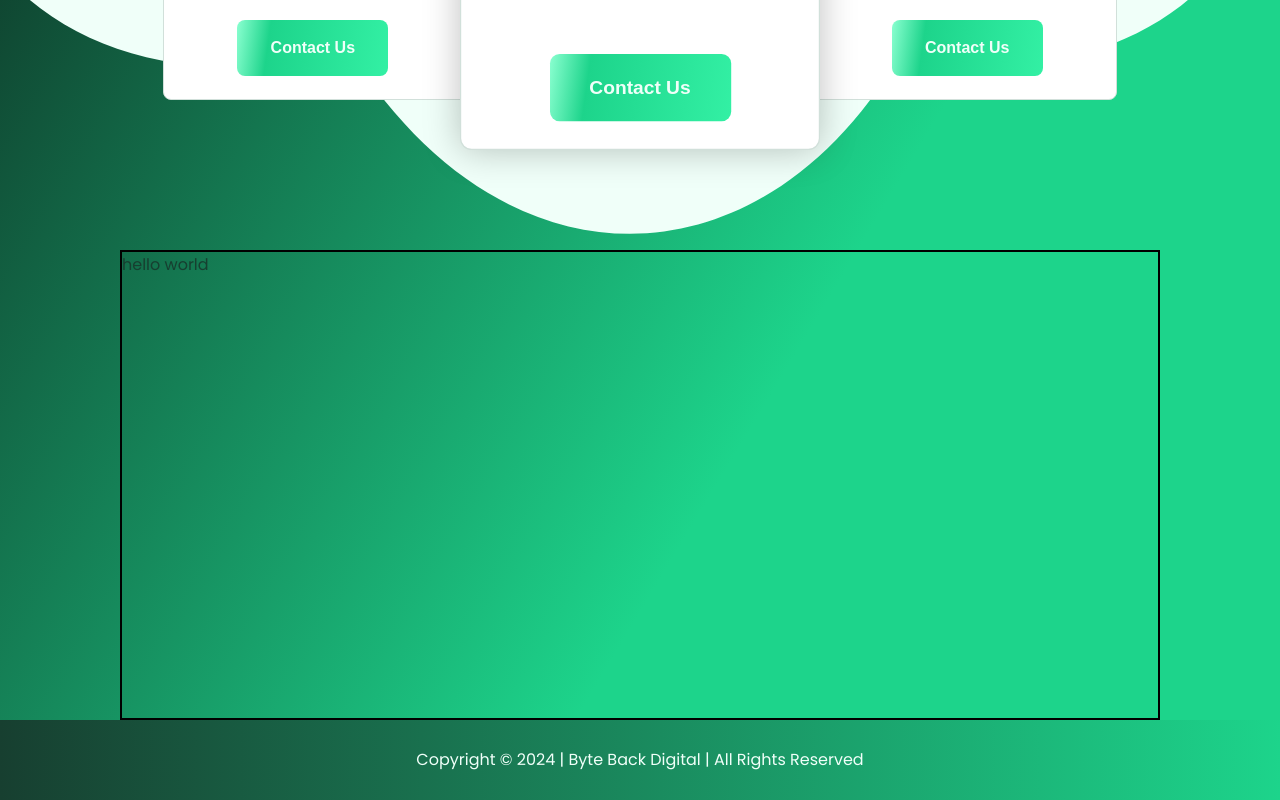
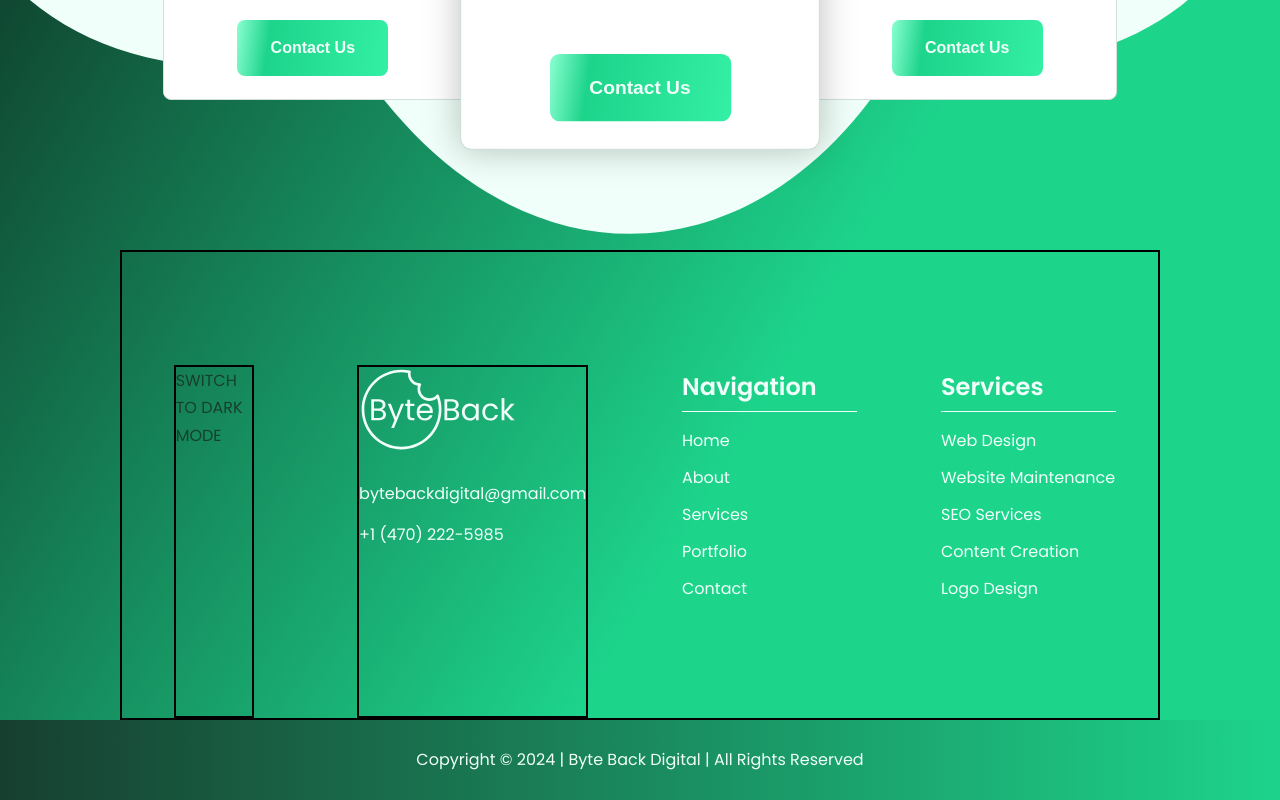
Before and after one commit to adinduokoro/Byte-Back-Digital-V2, a React (Create React App) app: page / in a window 1280 px wide. Shown: the part 5608-6408 px from the top of the page. Built offline with nearby package versions, Linux system fonts and the light colour scheme.

Commit message:
Footer Section
Footer section created. Working on the toggle switch.

```diff
--- a/src/components/footer/Footer.js
+++ b/src/components/footer/Footer.js
@@ -1,6 +1,8 @@
 import React from "react";
 import styles from "./Footer.module.css";
 import { BackgroundPieceTwo } from "../../assets/background";
+import { navLinks } from "../navigation/data";
+import Logo from "../../assets/logo";
 
 const Footer = () => {
   return (
@@ -10,7 +12,47 @@ const Footer = () => {
           <BackgroundPieceTwo />
         </div>
         <div className="container">
-          <div className={styles["footer-content"]}>hello world</div>
+          <div className={styles["footer-content"]}>
+            <div className={styles["footer-content-left"]}>
+              <div className={styles["toggle-container"]}>
+                {/* lamp */}
+                {/* switch */}
+                <p>SWITCH TO DARK MODE</p>
+              </div>
+              <div className={styles["logo-container"]}>
+                <div className={styles.logo}>
+                  <Logo />
+                </div>
+                <div className={styles["logo-contact-details"]}>
+                  <a href="">bytebackdigital@gmail.com</a>
+                  <a href="">+1 (470) 222-5985</a>
+                </div>
+              </div>
+            </div>
+            <div className={styles["footer-content-right"]}>
+              <div className={styles.navigation}>
+                <h2>Navigation</h2>
+                <div className={styles.ruler}></div>
+                <ul>
+                  {navLinks.map((link, index) => (
+                    <li key={index}>{link.name}</li>
+                  ))}
+                </ul>
+              </div>
+              <div className={styles.navigation}>
+                <h2>Services</h2>
+                <div className={styles.ruler}></div>
+                <ul>
+                  <li>Web Design</li>
+                  <li>Website Maintenance</li>
+                  <li>SEO Services</li>
+                  <li>Content Creation</li>
+                  <li>Logo Design</li>
+                </ul>
+              </div>
+            </div>
+            {/* services */}
+          </div>
         </div>
       </div>
       <div className={styles.copyright}>
--- a/src/components/footer/Footer.module.css
+++ b/src/components/footer/Footer.module.css
@@ -5,14 +5,14 @@
   margin-top: -4px;
 }
 
-.footer-container{
+.footer-container {
   position: relative;
   height: 29.375rem;
   display: flex;
   justify-content: center;
 }
 
-.background-container{
+.background-container {
   position: absolute;
   bottom: 0;
   left: 0;
@@ -27,21 +27,93 @@
   );
 }
 
-.footer-content{
+.footer-content {
   border: 2px solid black;
   height: 100%;
+  display: flex;
 }
 
+.footer-content-left {
+  display: flex;
+  justify-content: space-around;
+  margin-top: 7.06rem;
+  flex: 1;
+}
 
-.copyright{
-  background: linear-gradient(90deg, var(--primaryColorGreen200) 0%, var(--primaryColorGreen) 100%);
+.toggle-container{
+  border: 2px solid black;
+  width: 5rem;
+}
+
+.footer-content-left .logo-container{
+display: flex;
+flex-direction: column;
+min-height: 15.25rem;
+border: 2px solid black;
+
+}
+
+.footer-content-left .logo {
+  width: 9.94488rem;
+  height: 5.385rem;
+  margin-bottom: 1.68rem;
+}
+
+.logo-contact-details{
+  display: flex;
+  flex-direction: column;
+  gap: 0.87rem;
+}
+
+.logo-contact-details a{
+  color: var(--primaryBackgroundColor);
+line-height: 170%;
+}
+
+.footer-content-right {
+  flex: 1;
+  display: flex;
+  justify-content: space-around;
+  align-items: center;
+}
+
+.footer-content-right h2 {
+  color: var(--primaryBackgroundColor);
+  font-size: 1.5rem;
+  font-weight: 600;
+}
+
+.footer-content-right .ruler {
+  width: 10.9375rem;
+  height: 0.0625rem;
+  background: var(--primaryBackgroundColor);
+  margin: 0.44rem 0 1rem;
+}
+
+.footer-content-right ul {
+  display: flex;
+  flex-direction: column;
+  gap: 0.75rem;
+}
+
+.footer-content-right li {
+  color: var(--primaryBackgroundColor);
+  white-space: nowrap;
+}
+
+.copyright {
+  background: linear-gradient(
+    90deg,
+    var(--primaryColorGreen200) 0%,
+    var(--primaryColorGreen) 100%
+  );
   display: flex;
   align-items: center;
   justify-content: center;
   height: 5rem;
 }
 
-.copyright p{
- color: var(--primaryBackgroundColor);
- line-height: 1.25rem;
+.copyright p {
+  color: var(--primaryBackgroundColor);
+  line-height: 1.25rem;
 }
--- a/src/components/navigation/Navigation.js
+++ b/src/components/navigation/Navigation.js
@@ -1,7 +1,7 @@
 import React from "react";
 import styles from "./Navigation.module.css";
 import { navLinks } from "./data";
-import Logo from "../../assets/logo"
+import Logo from "../../assets/logo";
 import { Link } from "react-router-dom";
 
 const Navigation = () => {
@@ -10,7 +10,7 @@ const Navigation = () => {
       <div className="container">
         <div className={styles["navigation-content"]}>
           <div className={styles["logo-container"]}>
-          <Logo />
+            <Logo />
           </div>
           <ul className={styles["nav-links"]}>
             {navLinks.map((link, index) => {
```
